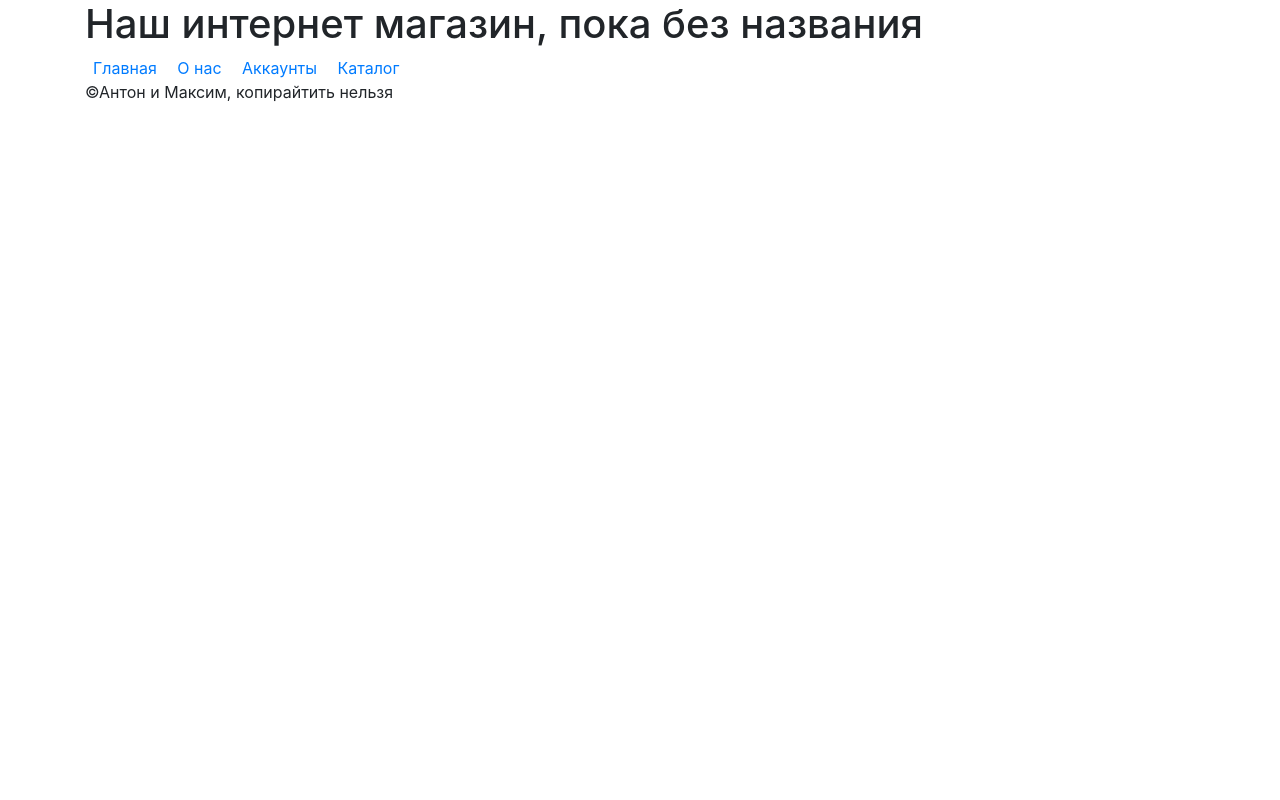
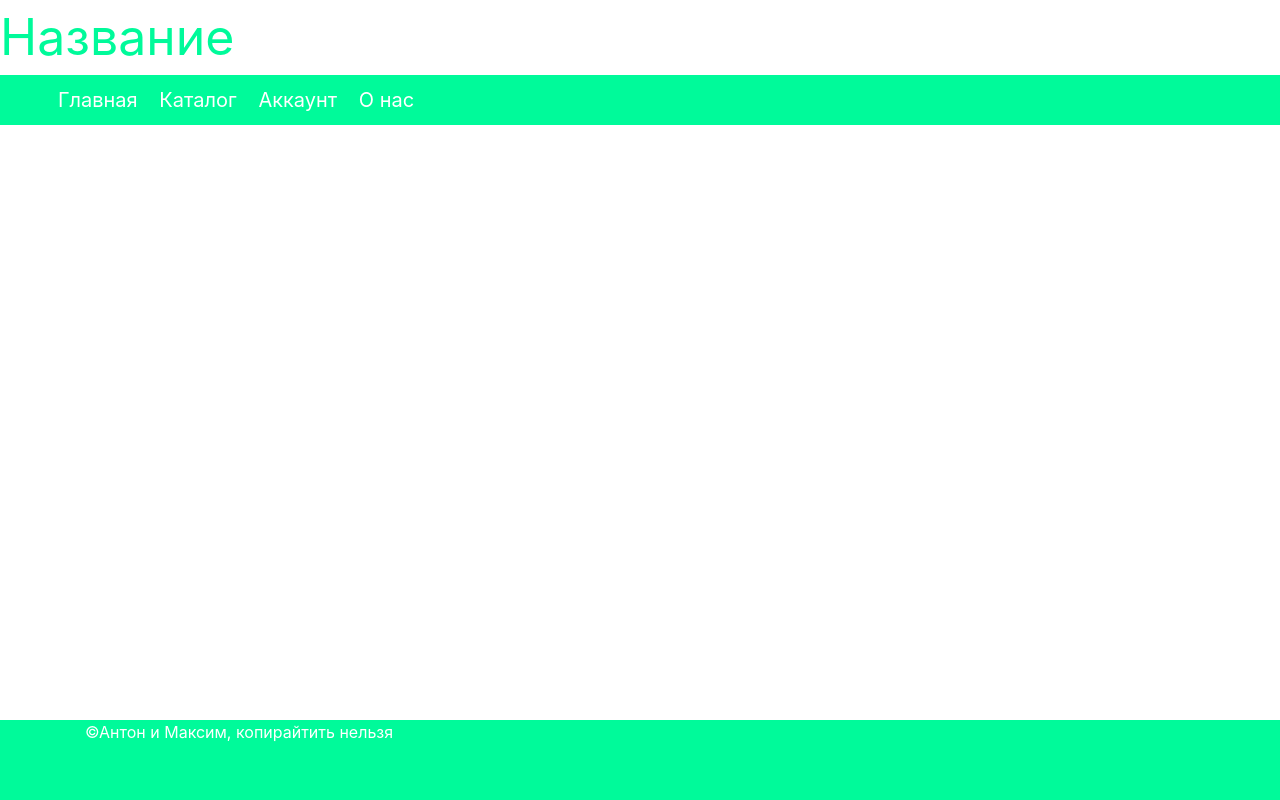
Before and after one commit to MaxGolubev19/Secondhand-Svetlana-, a Flask app: page /about in a window 1280 px wide. Run offline with Flask 2, Linux system fonts and the light colour scheme; some libraries are stand-ins or nearby versions.

Commit message:
Add files via upload

```diff
--- a/data/catalog.py
+++ b/data/catalog.py
@@ -3,7 +3,7 @@ import sqlalchemy as sql
 from .db_session import SqlAlchemyBase
 
 
-class Catalog(SqlAlchemyBase):
+class Product(SqlAlchemyBase):
     __tablename__ = 'catalog'
 
     id = sql.Column(sql.Integer, primary_key=True, autoincrement=True)
--- a/data/users.py
+++ b/data/users.py
@@ -3,7 +3,7 @@ import sqlalchemy as sql
 from .db_session import SqlAlchemyBase
 
 
-class Users(SqlAlchemyBase):
+class User(SqlAlchemyBase):
     __tablename__ = 'users'
 
     id = sql.Column(sql.Integer, primary_key=True, autoincrement=True)
--- a/main.py
+++ b/main.py
@@ -1,6 +1,7 @@
 import os
 from flask import Flask, render_template
 from data import db_session
+from added import add_user, add_product, add_cart
 
 
 app = Flask(__name__)
@@ -14,11 +15,10 @@ def index():
     params['title'] = 'Главная'
     return render_template('index.html', **params)
 
-
 @app.route('/about')
 def about():
     params = {}
-    params['title'] = 'Главная'
+    params['title'] = 'О нас'
     return render_template('about.html', **params)
 
 @app.route('/catalog')
@@ -51,13 +51,14 @@ def account():
     params['title'] = 'Аккаунт'
     return render_template('account.html', **params)
 
-
+"""
 if __name__ == '__main__':
     port = int(os.environ.get("PORT", 5000))
     app.run(host='0.0.0.0', port=port)
 
 """
+
+
 if __name__ == '__main__':
     db_session.global_init("db/shop.db")
     app.run()
-"""
--- /dev/null
+++ b/static/style.css
@@ -0,0 +1,25 @@
+.title {
+	background-color: white;
+	color: #00FA9A;
+	font-size: 50px;
+}
+
+.main-menu {
+	background-color: #00FA9A;
+	padding: 10px 50px;
+	font-size: 20px;
+}
+
+.page {
+	padding: 50px 0px;
+}
+
+footer {
+	position: absolute;
+	left: 0;
+	bottom: 0;
+	width: 100%;
+	height: 80px;
+	background-color: #00FA9A;
+	color: white;
+}
--- a/templates/base.html
+++ b/templates/base.html
@@ -3,6 +3,7 @@
 	<head>
 		<meta charset="utf-8">
 		<meta name="viewport" content="width=device-width, initial-scale=1, shrink-to-fit=no">
+		<link rel="stylesheet" type="text/css" href={{ url_for('static', filename='style.css')}}>
     	<link rel="stylesheet"
           	  href="https://stackpath.bootstrapcdn.com/bootstrap/4.4.1/css/bootstrap.min.css"
           	  integrity="sha384-Vkoo8x4CGsO3+Hhxv8T/Q5PaXtkKtu6ug5TOeNV6gBiFeWPGFN9MuhOf23Q9Ifjh"
@@ -10,22 +11,22 @@
         <title>{{ title }}</title>
 	</head>
 	<body>
-		<header class="container">
-			<h1>Наш интернет магазин, пока без названия</h1>
-			<a class="p-2 txt-dark" href="/">Главная</a>
-			<a class="p-2 txt-dark" href="/about">О нас</a>
-			<a class="p-2 txt-dark" href="/account">Аккаунты</a>
-			<a class="p-2 txt-dark" href="/catalog">Каталог</a>
+		<header>
+			<div class="title">Название</div>
+			<div class="main-menu">
+				<a class="p-2 text-white" href="/">Главная</a>
+				<a class="p-2 text-white" href="/catalog">Каталог</a>
+				<a class="p-2 text-white" href="/account">Аккаунт</a>
+				<a class="p-2 text-white" href="/about">О нас</a>
+			</div>
   		</header>
-
-
-
-
-		<main role="main" class="container">
+		<main role="main" class="container page">
 			{% block content %}{% endblock %}
 		</main>
-		<footer class="container">
-			©Антон и Максим, копирайтить нельзя
+		<footer>
+			<div class="container">
+				©Антон и Максим, копирайтить нельзя
+			</div>
 		</footer>
 	</body>
 </html>
--- /dev/null
+++ b/templates/style.css
@@ -0,0 +1,3 @@
+h1 {
+	color: red
+}
```
Also changed, not shown: added.py (added, +35 -0 lines), db/shop.db.
